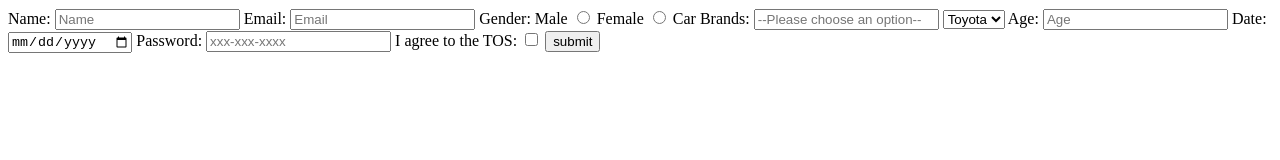
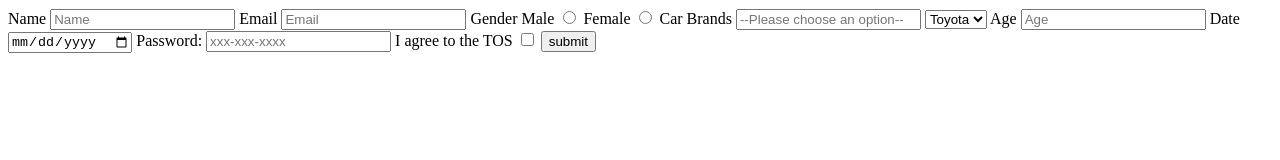
Before and after one commit to acciojob/signup-form-car-Mayank17-stack, a website: page main.html in a window 1280 px wide. Drawn offline with Linux system fonts and the light colour scheme.

Commit message:
created a submission

```diff
--- a/main.html
+++ b/main.html
@@ -11,13 +11,13 @@
     <script type="text/javascript" src="./script.js">
 </script>
 	<form method="post">
-		 <label for="Name">Name:</label>
+		 <label for="Name">Name</label>
 		<input type="text" id="Name" placeholder="Name" required>
 
-		 <label for="email">Email:</label>
+		 <label for="email">Email</label>
 		<input type="Email" id="email" placeholder="Email" required>
 
-		 <label for="email">Gender:</label>
+		 <label for="email">Gender</label>
 		<label for="gender_m">Male</label>
 		 <input type="radio" name="gender" id="gender_m" required>
 
@@ -25,7 +25,7 @@
 		<label for="gender_f">Female</label>
 		<input type="radio" name="gender" id="gender_f" required>
 
-		 <label for="cars">Car Brands:</label>
+		 <label for="cars">Car Brands</label>
          <input type="select" id="cars" name="cars" placeholder="--Please choose an option--" required>
               <select>
                    <option value="Toyota">Toyota</option>
@@ -33,16 +33,16 @@
                   <option value="Ford">Ford</option>
              </select>
 
-         <label for="age">Age:</label>
+         <label for="age">Age</label>
 		<input type="number" id="age" placeholder="Age" required>
 
-		<label for="dob">Date:</label>
+		<label for="dob">Date</label>
 		<input type="Date" id="dob"  required>
 
 	   <label for="password">Password:</label>
 	   <input type="Password" id="Password" placeholder="xxx-xxx-xxxx" required>
 
-	     <label for="tos">I agree to the TOS:</label>
+	     <label for="tos">I agree to the TOS</label>
 	     <input type="Checkbox" id="tos" required>
 		<button type="submit">submit</button>
 
```
